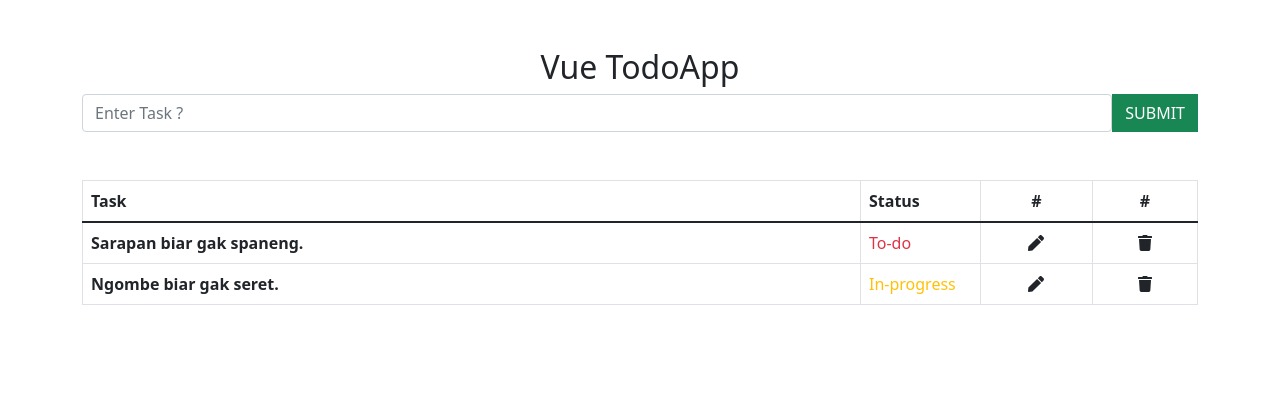
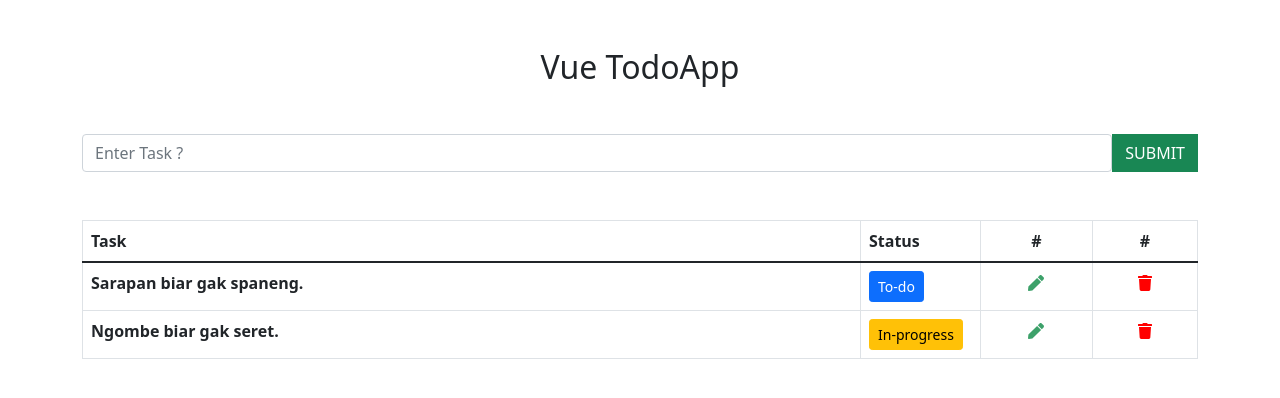
Before and after one commit to FthRobby/Todo-App, a Vue app: page / in a window 1280 px wide. Shown: the top 398 px of the page. Built offline with nearby package versions, Linux system fonts and the light colour scheme.

Commit message:
update app

```diff
--- a/src/components/TodoApp.vue
+++ b/src/components/TodoApp.vue
@@ -3,7 +3,7 @@
     <h2 class="text-center mt-5">Vue TodoApp</h2>
 
     <!-- Input what you do -->
-    <div class="d-flex">
+    <div class="d-flex mt-5">
       <input v-model="task" type="text" class="form-control" placeholder="Enter Task ?">
       <button class="btn btn-success rounded-0" @click="submitTask">SUBMIT</button>
     </div>
@@ -19,7 +19,7 @@
         </tr>
       </thead>
       <tbody>
-        <tr  v-for="(task, index) in tasks" :key="index">
+        <tr v-for="(task, index) in tasks" :key="index">
           <th>
             <span :class="{'finished': task.status === 'finished'}">
               {{task.name}}
@@ -27,7 +27,10 @@
           </th>
           <td style="width: 120px">
             <span class="pointer" @click="changeStatus(index)"
-            :class="{'text-danger': task.status === 'to-do', 'text-warning': task.status === 'in-progress', 'text-primary': task.status === 'finished'}">
+            :class="{
+              'btn btn-sm btn-primary': task.status === 'to-do',
+              'btn btn-sm btn-warning': task.status === 'in-progress',
+              'btn btn-sm btn-danger': task.status === 'finished'}">
               {{firstCharUpper(task.status)}}
             </span>
           </td>
@@ -38,7 +41,7 @@
           </td>
           <td>
             <div class="text-center" @click="deleteTask(index)">
-              <span class="fa fa-trash "></span>
+              <span class="fa fa-trash pointer"></span>
             </div>
           </td>
         </tr>
@@ -55,6 +58,7 @@ export default {
     msg: String
   },
 
+  // Dfault data app
   data(){
     return{
       task: '',
@@ -124,4 +128,12 @@ export default {
   .finished {
     text-decoration: line-through;
   }
+
+  .fa-pen {
+    color: rgb(61, 161, 106);
+  }
+
+  .fa-trash {
+    color: red;
+  }
 </style>
```
Also changed, not shown: 1 other file (tests, documents, lock files or other folders). Lines whose indentation alone changed are shown as unchanged.
